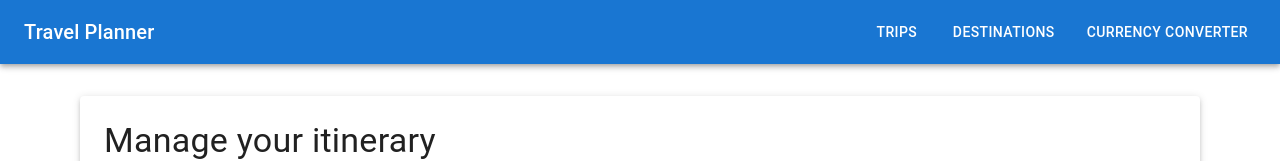
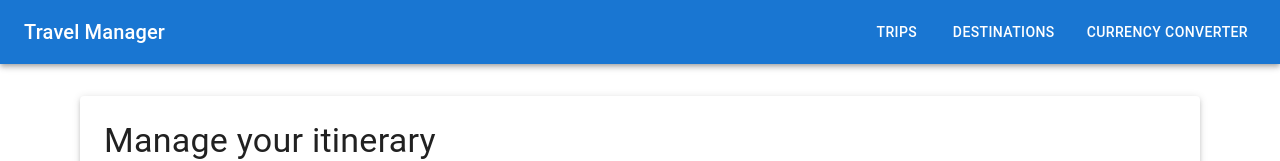
Before and after one commit to nct0804/FWE25-personal-project, a React (Create React App) app in the folder frontend/: page / in a window 1280 px wide. Shown: the top 161 px of the page. Built offline with nearby package versions, Linux system fonts and the light colour scheme.

Commit message:
refactor: better homepage title

```diff
--- a/frontend/src/App.tsx
+++ b/frontend/src/App.tsx
@@ -17,7 +17,7 @@ const Navigation = () => (
   <AppBar position="static">
     <Toolbar>
       <Typography variant="h6" component="div" sx={{ flexGrow: 1 }}>
-        Travel Planner
+        Travel Manager
       </Typography>
       <Box sx={{ display: 'flex', gap: 2 }}>
         <Button color="inherit" component={Link} to="/trips">
```
